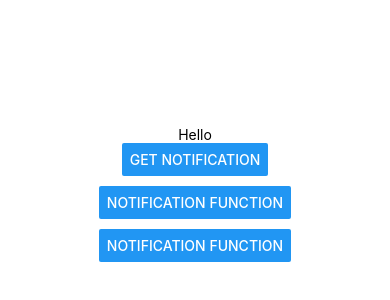
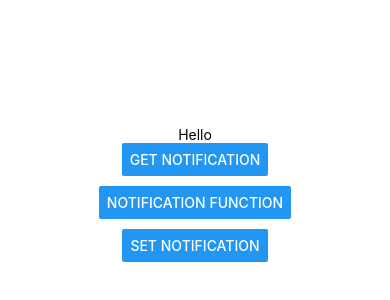
Before and after one commit to AnushkaPraveen/RN-Notifee, a React Native app: screen / in a window 390 px wide. Shown: the part 228-528 px from the top of the page. Built offline with nearby package versions, Linux system fonts and the light colour scheme.

Commit message:
add ios catgerories

```diff
--- a/App.js
+++ b/App.js
@@ -13,7 +13,7 @@ import {
   Button
 } from 'react-native';
 import notifee from '@notifee/react-native';
-import {display,getNotification,setCategories} from './app/notification';
+import {display,getNotification,setNotification} from './app/notification';
 import NotificationHandler from './app/notification';
 
 
@@ -71,7 +71,7 @@ const testNotification=()=>{
     <Button title="Notification Function" onPress={testNotification}/>
     </View>
     <View style={{marginTop:10}}>
-    <Button title="Notification Function" onPress={setCategories}/>
+    <Button title="Set Notification" onPress={setNotification}/>
     </View>
     </View>
   );
```
